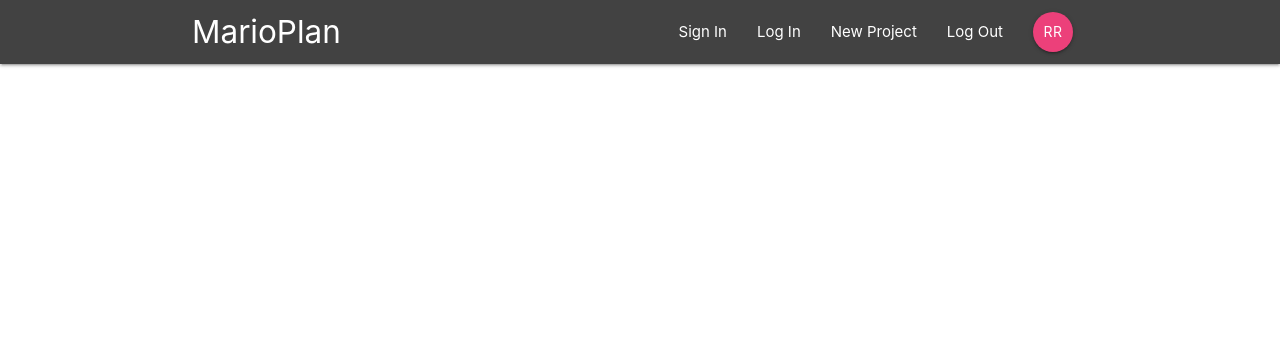
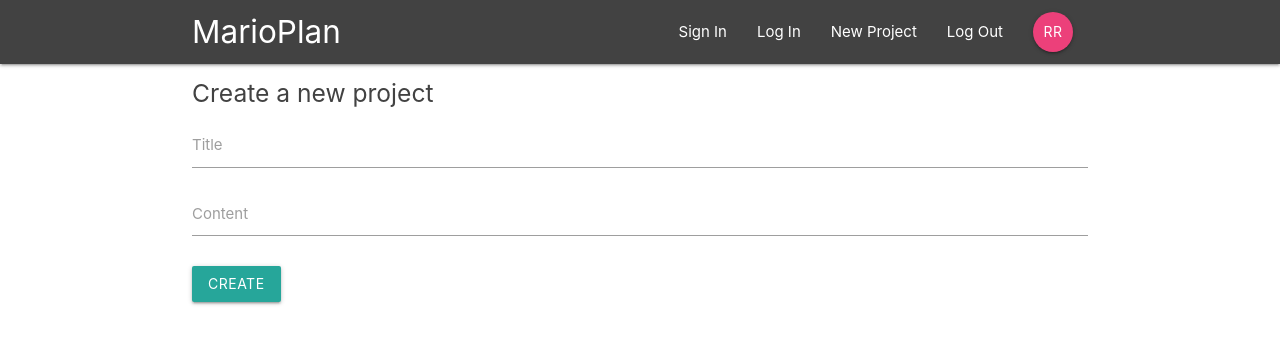
Before and after one commit to railaru/react-redux-firebase, a React (Create React App) app: page /create in a window 1280 px wide. Shown: the top 344 px of the page. Built offline with nearby package versions, Linux system fonts and the light colour scheme.

Commit message:
create project component

```diff
--- a/src/App.js
+++ b/src/App.js
@@ -5,6 +5,7 @@ import { BrowserRouter, Switch, Route } from "react-router-dom";
 import Navbar from "./components/layout/Navbar";
 import Dashboard from "./components/dashboard/Dashboard";
 import ProjectDetails from "./components/project/ProjectDetails";
+import CreateProject from "./components/project/CreateProject";
 import SignIn from "./components/auth/SignIn";
 import SignUp from "./components/auth/SignUp";
 
@@ -17,6 +18,7 @@ function App() {
                 <Route path="/project/:id" component={ProjectDetails} />
                 <Route path="/signup" component={SignUp} />
                 <Route path="/signin" component={SignIn} />
+                <Route path="/create" component={CreateProject} />
             </Switch>
         </BrowserRouter>
     );
--- a/src/components/project/CreateProject.js
+++ b/src/components/project/CreateProject.js
@@ -0,0 +1,55 @@
+import React, { Component } from "react";
+
+class CreateProject extends Component {
+    state = { title: "", content: "" };
+
+    handleChange = e => {
+        this.setState({ [e.target.id]: e.target.value });
+    };
+
+    handleSubmit = e => {
+        e.preventDefault();
+        console.log(this.state);
+    };
+
+    render() {
+        return (
+            <div className="container">
+                <form onSubmit={this.handleSubmit} className="white">
+                    <h5 className="grey-text text-darken-3">
+                        Create a new project
+                    </h5>
+                    <div className="input-field">
+                        <label htmlFor="title">Title</label>
+                        <input
+                            type="text"
+                            name="title"
+                            id="title"
+                            onChange={this.handleChange}
+                        />
+                    </div>
+                    <div className="input-field">
+                        <label htmlFor="content">Content</label>
+                        <textarea
+                            type="text"
+                            name="content"
+                            id="content"
+                            className="materialize-textarea"
+                            onChange={this.handleChange}
+                        ></textarea>
+                    </div>
+                    <div className="input-field">
+                        <button
+                            type="submit"
+                            className="btn pink-lighten-1-z-depth-0"
+                        >
+                            Create
+                        </button>
+                    </div>
+                </form>
+            </div>
+        );
+    }
+}
+
+export default CreateProject;
```
